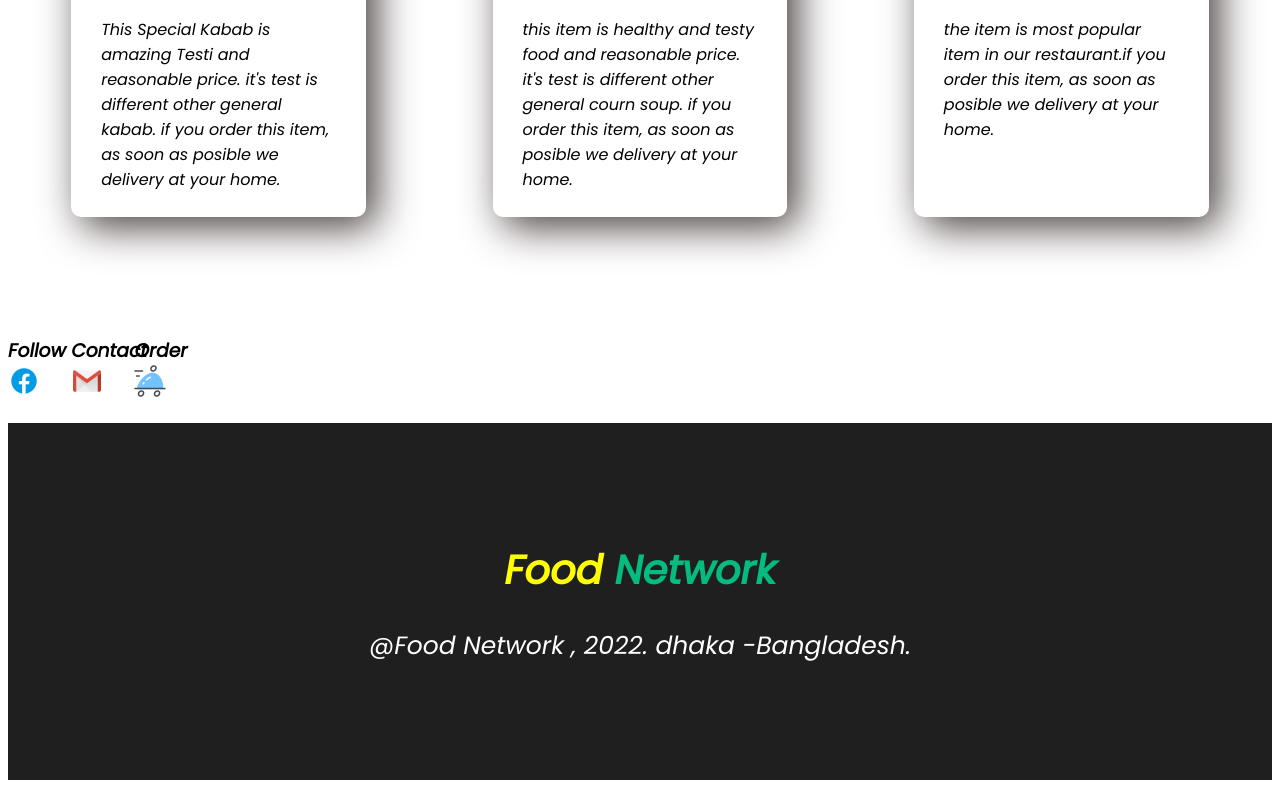
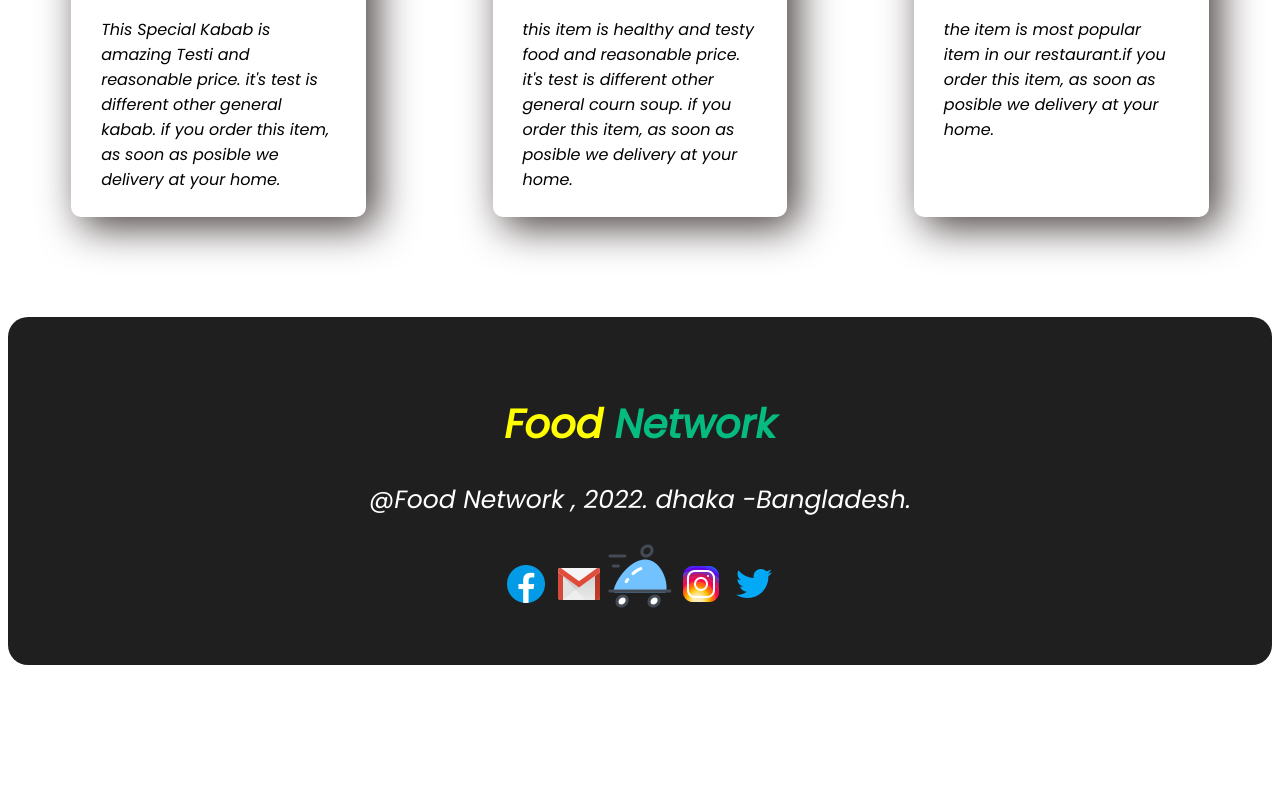
Before and after one commit to shaonkislo2/food-control-repo, a plain HTML site: page index.html in a window 1280 px wide. Shown: the part 2521-3309 px from the top of the page. After the commit the page ends 3194 px from the top, so only its background shows below. Drawn offline with Linux system fonts and the light colour scheme.

Commit message:
Final Edit

```diff
--- a/index.html
+++ b/index.html
@@ -68,6 +68,7 @@
   </section>
 
   <section id="fourth-section">
+
     <div class="food-item-div">
 
       <p> <img src="images/food/Project Cover.jpg" alt="">
@@ -89,36 +90,22 @@
       <p> <img src="images/food/Project Cover1.jpg" alt="">
       <h1>Beef Recipes !</h1> the item is most popular item in our restaurant.if you order this item, as soon as posible
       we delivery at your home. </p>
+
     </div>
   </section>
 
-  <section id="fifth-section">
-    <div class="communication-div">
-      <h3>Follow <img src="images/icone/icons8-facebook-48.png" alt=""> </h3>
-    </div>
-
-    <div class="communication-div">
-      <h3>Contact<img src="images/icone/icons8-gmail-48.png" alt=""> </h3>
-    </div>
-
-    <div class="communication-div">
-      <h3>Order<img src="images/icone/icons8-food-delivery-64.png" alt=""> </h3>
-    </div>
-  </section>
-
-
-
-
   <footer>
-    <div id="food-network-div">
+    <div class="food-network-div">
       <h1 id="head-network"><span id="food-id">Food</span> <span id="network-id">Network</span> </h1>
       <p>@Food Network , 2022. dhaka -Bangladesh. </p>
+      <img src="images/icone/icons8-facebook-48.png" alt="">
+      <img src="images/icone/icons8-gmail-48.png" alt="">
+      <img src="images/icone/icons8-food-delivery-64.png" alt="">
+      <img src="images/icone/icons8-instagram-48.png" alt="">
+      <img src="images/icone/icons8-twitter-48.png" alt="">
     </div>
   </footer>
 
-
-
-
-</body>
+  </body>
 
 </html>
--- a/style.css
+++ b/style.css
@@ -1,11 +1,13 @@
 body {
   font-family: "Poppins", sans-serif;
 }
+
 table {
   width: 50%;
   margin-left: 400px;
 
 }
+
 table th {
   background-color: rgb(68, 68, 70);
   padding: 15px 30px;
@@ -18,12 +20,14 @@ table th {
   display: flex;
   margin-bottom: 100px;
 }
+
 .first-div-class {
   width: 50%;
 
   margin-left: 100px;
   font-weight: 100;
 }
+
 #stop-color {
   color: red;
 }
@@ -32,12 +36,15 @@ table th {
   margin-top: 50px;
   width: 100%;
 }
+
 #head-id {
   font-size: 80px;
 }
+
 p {
   font-size: 25px;
 }
+
 #first-link {
   text-decoration: none;
   padding: 20px 50px;
@@ -47,17 +54,22 @@ p {
   border-radius: 30px;
   font-size: 20px;
 }
+
 #second-secton {
   display: flex;
   background-image: url(images/shapes/Frame\ 59.jpg);
   margin-bottom: 100px;
+  border-radius: 30px;
 }
+
 .second-div-class {
   width: 50%;
 }
+
 #about-us-id {
   font-size: 50px;
 }
+
 #second-link {
   text-decoration: none;
   padding: 20px 50px;
@@ -67,22 +79,27 @@ p {
   border-radius: 30px;
   font-size: 20px;
 }
+
 #recipies-head-id {
   text-align: center;
   font-size: 40px;
 }
+
 #recipies-text-id {
   text-align: center;
   margin-left: 25%;
   margin-right: 25%;
   margin-bottom: 100px;
 }
+
 #third-section {
   margin-bottom: 100px;
 }
+
 #fourth-section {
   display: flex;
 }
+
 .food-item-div {
   width: 100%;
   margin-left: 5%;
@@ -93,40 +110,27 @@ p {
   padding-right: 30px;
   border-radius: 10px;
 }
+
 .food-item-div img {
   width: 100%;
 }
 
-
-
-
-
-
-#food-network-div {
+.food-network-div {
   text-align: center;
   background-color: rgb(31, 31, 32);
-  padding: 90px;
+  padding: 50px;
   color: white;
+  border-radius: 20px;
 }
+
 #food-id {
   color: yellow;
 }
+
 #network-id {
   color: rgb(6, 187, 127);
 }
+
 #head-network {
   font-size: 40px;
 }
-
-
-
-.communication-div{
-  width: 5%;
-
-}
-.communication-div img{
-  width: 50%;
-}
-#fifth-section{
-  display: flex;
-}
```
Also changed, not shown: images/icone/icons8-instagram-48.png (added), images/icone/icons8-twitter-48.png (added).
